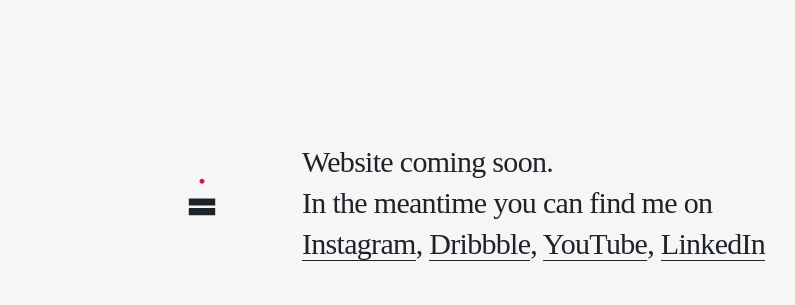
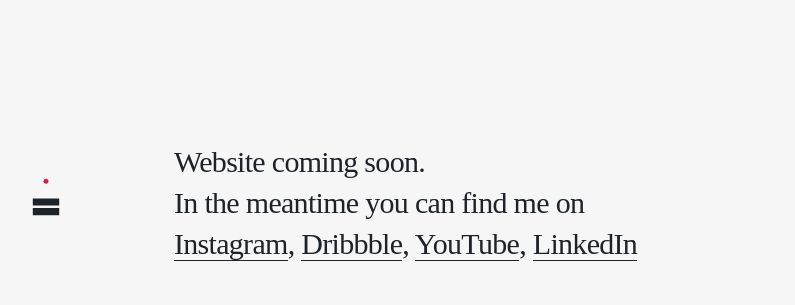
Before and after one commit to tsuriele/tsuriele.github.io, a plain HTML site: page index.html in a window 1280 px wide. Shown: the part 198-503 px from the top of the page, without its empty margins (338-1133 px from the left). Drawn offline with nearby package versions, Linux system fonts and the light colour scheme.

Commit message:
changed 2 columns to 5 columns slowed down transition

```diff
--- a/styles.css
+++ b/styles.css
@@ -31,7 +31,7 @@ a:after {
     right: 0;
     border-bottom: solid 1px #DA193D;
     transform: scaleX(0);
-    transition: transform 250ms ease-in-out;
+    transition: transform .4s ease-out;
     z-index: 2;
 }
 
@@ -41,7 +41,7 @@ a:hover:after {
 
 a:hover {
     color: #DA193D;
-    transition: color 250ms ease-in-out;
+    transition: color .25s ease-out;
 }
 
 #container {
@@ -49,21 +49,20 @@ a:hover {
     justify-content: center;
     align-content: center;
     align-items: center;
-    padding: 0 50px;
     display: grid;
     grid-template-rows: 100%;
-    grid-template-columns: 50% 50%;
+    grid-template-columns: 20% 20% 20% 20% 20%;
 }
 
 #info {
-    flex: 2;
-    min-width: 410px;
+    grid-column-start: 3;
+    grid-column-end: span 3;
 }
 
 #bm {
-    flex: 1.5;
     display: flex;
-    justify-content: flex-end;
+    justify-content: center;
+    grid-column-start: 2;
 }
 
 #bm > svg, #bmMobile > svg {
@@ -100,6 +99,7 @@ a:hover {
         justify-content: flex-end;
         justify-self: center;
         align-self: end;
+        grid-column-start: 1;
     }
 
     p, a {
```
